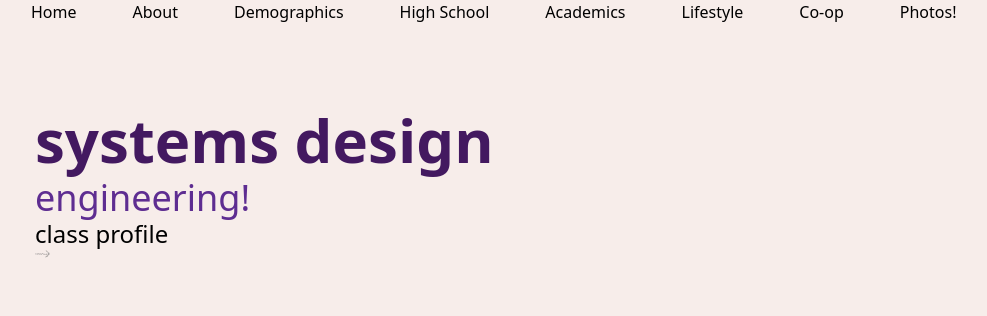
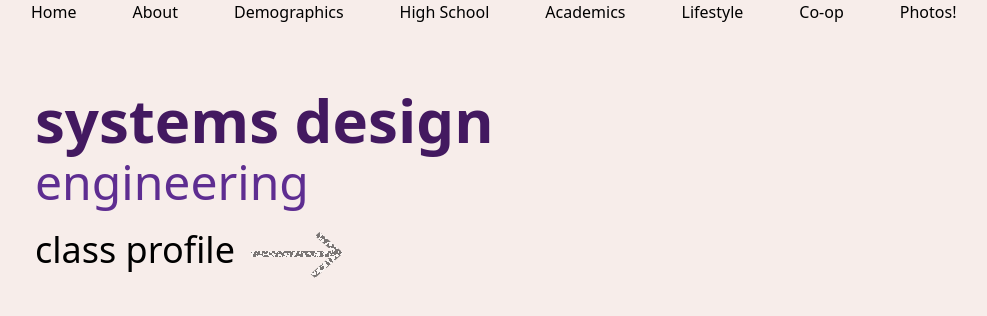
Before and after one commit to RichardLi-1/SYDE30-Class-Profile, a React (Vite) app: page / in a window 1280 px wide. Shown: the top 316 px of the page, without its empty margins (129-1116 px from the left). Built offline with nearby package versions, Linux system fonts and the light colour scheme.

Commit message:
landing pages fixes

```diff
--- a/src/App.tsx
+++ b/src/App.tsx
@@ -8,10 +8,9 @@ export default function App() {
       <Header />
       <div className="p-6 h-[40vh] flex flex-col justify-center">
         <h1 className="text-6xl font-extrabold text-[#431960]">systems design</h1>
-        <h1 className="text-4xl mt-2 text-[#5E2D91]">engineering!</h1>
-        <div>
-          <h1 className="text-2xl font-light">class profile</h1>
-          <img src="arrowRight.png" alt="" />
+        <h1 className="text-5xl mt-2 text-[#5E2D91]">engineering</h1>
+        <div className="flex mt-6 align-items-center space-x-4">
+          <h1 className="text-4xl font-light">class profile</h1> <a href="demographics"><img className="w-24 hover:scale-110 transition-transform" src="Group 1.svg" alt="" /></a>
         </div>
       </div>
     </div>
```
Also changed, not shown: public/Group 1.svg (added).
